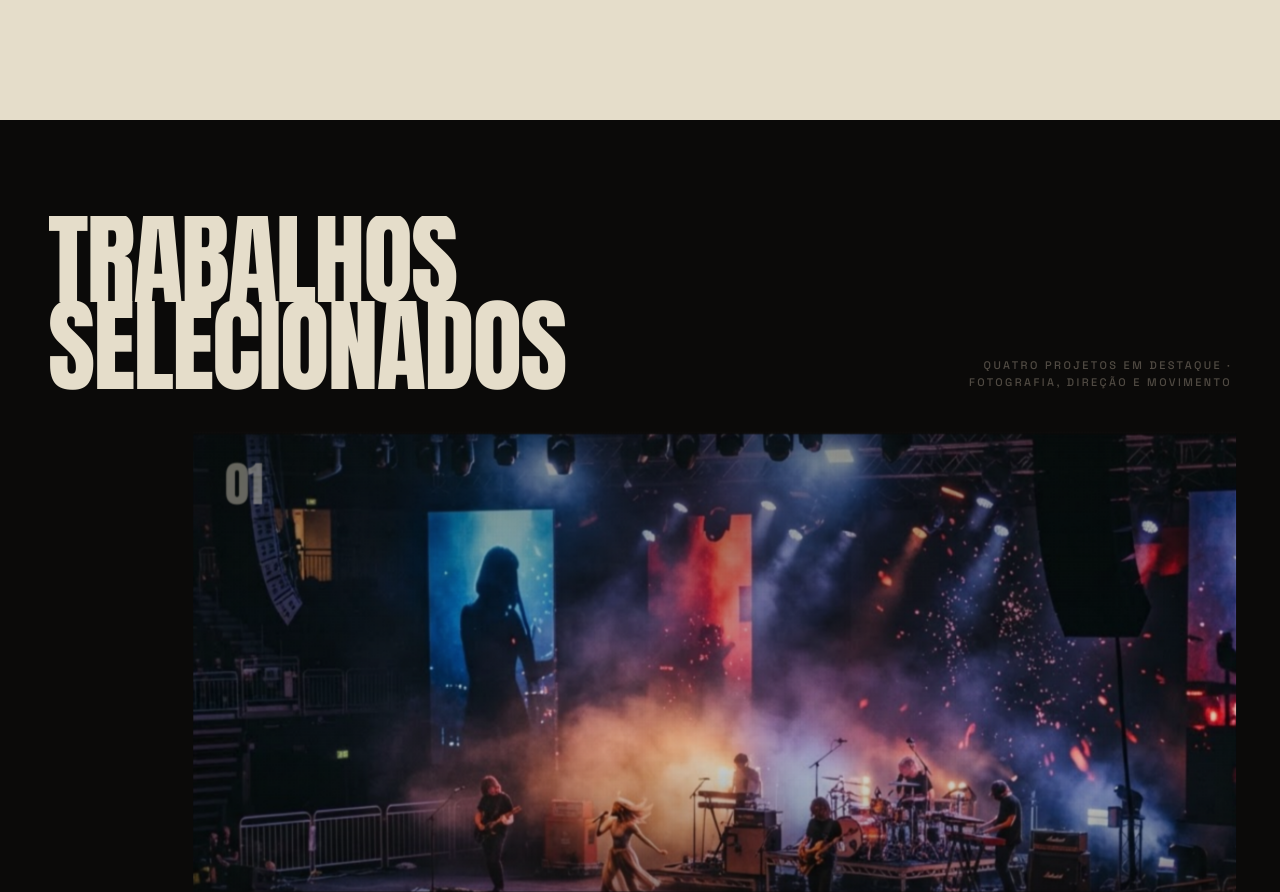
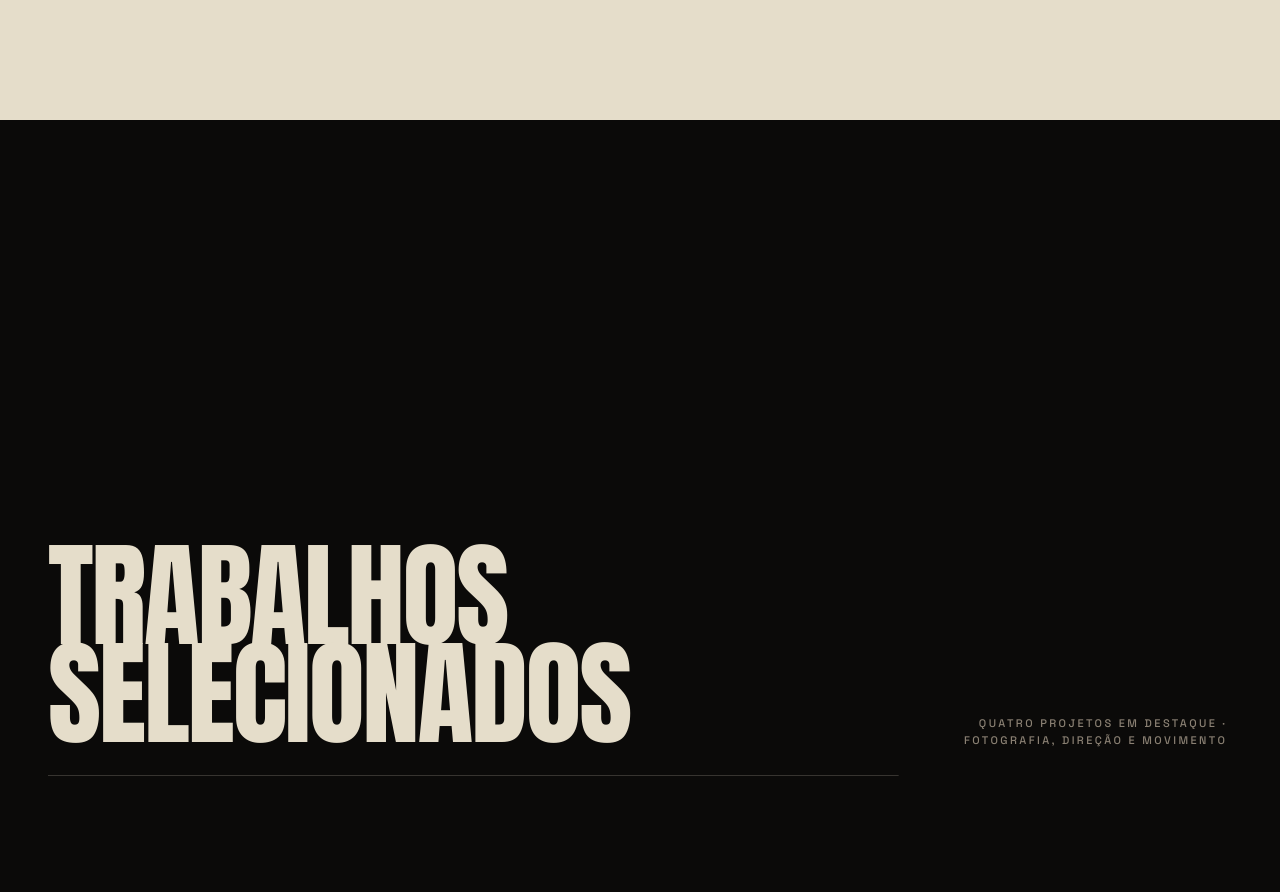
Before and after one commit to duuhsk18/magonfotografia, a Next.js app: page / in a window 1280 px wide. Shown: the part 2880-3772 px from the top of the page. Built offline with nearby package versions, Linux system fonts and the light colour scheme.

Commit message:
fix: prevent works heading overlap during scroll
Co-Authored-By: Claude Opus 4.8 <noreply@anthropic.com>

```diff
--- a/components/featured-works.tsx
+++ b/components/featured-works.tsx
@@ -7,43 +7,55 @@ import { projects, type Project } from "@/lib/projects";
 import { MediaFrame } from "@/components/media-frame";
 
 export function FeaturedWorks() {
-  const ref = useRef<HTMLElement>(null);
+  return (
+    <section id="trabalhos" className="relative w-full bg-charcoal">
+      <WorksIntro />
+
+      <div className="relative">
+        {projects.map((project, i) => (
+          <ProjectPanel key={project.id} project={project} position={i} />
+        ))}
+      </div>
+    </section>
+  );
+}
+
+function WorksIntro() {
+  const ref = useRef<HTMLDivElement>(null);
   const reduce = useReducedMotion();
   const { scrollYProgress } = useScroll({
     target: ref,
     offset: ["start end", "end start"],
   });
 
-  const headingY = useTransform(scrollYProgress, [0, 0.22], reduce ? ["0%", "0%"] : ["28%", "0%"]);
-  const headingClip = useTransform(scrollYProgress, [0.02, 0.18], ["inset(0% 0% 100% 0%)", "inset(0% 0% 0% 0%)"]);
+  const headingY = useTransform(scrollYProgress, [0, 0.45, 1], reduce ? ["0%", "0%", "0%"] : ["18%", "0%", "-18%"]);
+  const headingOpacity = useTransform(scrollYProgress, [0, 0.18, 0.78, 1], [0, 1, 1, 0]);
+  const labelX = useTransform(scrollYProgress, [0, 1], reduce ? ["0%", "0%"] : ["10%", "-6%"]);
 
   return (
-    <section ref={ref} id="trabalhos" className="relative w-full bg-charcoal">
-      <div className="sticky top-0 z-10 pointer-events-none px-6 pb-8 pt-[12vh] md:px-12">
-        <div className="flex flex-col gap-4 md:flex-row md:items-end md:justify-between">
+    <div ref={ref} className="relative flex min-h-[92svh] items-end overflow-hidden px-6 pb-[12vh] pt-[16vh] md:px-12">
+      <motion.div
+        aria-hidden="true"
+        className="absolute inset-x-6 bottom-[10vh] h-px origin-left bg-cream/20 md:inset-x-12"
+        style={{ scaleX: scrollYProgress }}
+      />
+      <div className="relative z-10 flex w-full flex-col gap-8 md:flex-row md:items-end md:justify-between">
         <motion.h2
-            style={{ y: headingY, clipPath: headingClip }}
-            className="font-display text-[13vw] leading-none text-cream md:text-[8vw]"
+          style={{ y: headingY, opacity: headingOpacity }}
+          className="font-display text-[18vw] leading-[0.78] text-cream md:text-[9vw]"
         >
           Trabalhos
           <br />
           Selecionados
         </motion.h2>
         <motion.p
-            style={{ opacity: scrollYProgress }}
-            className="micro-label max-w-xs text-muted-foreground md:text-right"
+          style={{ x: labelX, opacity: headingOpacity }}
+          className="micro-label max-w-xs text-muted-foreground md:mb-3 md:text-right"
         >
           Quatro projetos em destaque · Fotografia, direção e movimento
         </motion.p>
       </div>
     </div>
-
-      <div className="relative -mt-[10vh]">
-        {projects.map((project, i) => (
-          <ProjectPanel key={project.id} project={project} position={i} />
-        ))}
-      </div>
-    </section>
   );
 }
 
@@ -57,26 +69,27 @@ function ProjectPanel({ project, position }: { project: Project; position: numbe
 
   const clip = useTransform(
     scrollYProgress,
-    [0, 0.28, 0.76, 1],
+    [0, 0.22, 0.78, 1],
     reduce
       ? ["inset(0% 0% 0% 0%)", "inset(0% 0% 0% 0%)", "inset(0% 0% 0% 0%)", "inset(0% 0% 0% 0%)"]
-      : ["inset(24% 18% 22% 18%)", "inset(0% 0% 0% 0%)", "inset(0% 0% 0% 0%)", "inset(18% 10% 20% 10%)"],
+      : ["inset(20% 12% 20% 12%)", "inset(0% 0% 0% 0%)", "inset(0% 0% 0% 0%)", "inset(12% 8% 16% 8%)"],
   );
-  const mediaScale = useTransform(scrollYProgress, [0, 0.5, 1], reduce ? [1, 1, 1] : [1.22, 1, 1.16]);
-  const mediaY = useTransform(scrollYProgress, [0, 1], reduce ? ["0%", "0%"] : ["-5%", "7%"]);
-  const titleY = useTransform(scrollYProgress, [0, 0.44, 1], reduce ? ["0%", "0%", "0%"] : ["58%", "0%", "-28%"]);
-  const metaY = useTransform(scrollYProgress, [0.1, 0.48, 1], reduce ? ["0%", "0%", "0%"] : ["90%", "0%", "30%"]);
-  const panelScale = useTransform(scrollYProgress, [0.66, 1], reduce ? [1, 1] : [1, 0.9]);
-  const panelOpacity = useTransform(scrollYProgress, [0.72, 1], [1, 0.22]);
-  const indexOpacity = useTransform(scrollYProgress, [0.15, 0.36, 0.86], [0, 1, 0.28]);
-  const curtainY = useTransform(scrollYProgress, [0, 0.18, 0.86, 1], reduce ? ["100%", "100%", "100%", "100%"] : ["0%", "100%", "100%", "0%"]);
+  const mediaScale = useTransform(scrollYProgress, [0, 0.5, 1], reduce ? [1, 1, 1] : [1.12, 1, 1.08]);
+  const mediaY = useTransform(scrollYProgress, [0, 1], reduce ? ["0%", "0%"] : ["-3%", "4%"]);
+  const titleY = useTransform(scrollYProgress, [0, 0.28, 0.82, 1], reduce ? ["0%", "0%", "0%", "0%"] : ["24%", "0%", "0%", "16%"]);
+  const titleOpacity = useTransform(scrollYProgress, [0, 0.18, 0.84, 1], [0, 1, 1, 0]);
+  const metaY = useTransform(scrollYProgress, [0, 0.35, 0.86, 1], reduce ? ["0%", "0%", "0%", "0%"] : ["30%", "0%", "0%", "18%"]);
+  const metaOpacity = useTransform(scrollYProgress, [0.08, 0.28, 0.82, 1], [0, 1, 1, 0]);
+  const panelScale = useTransform(scrollYProgress, [0, 0.5, 1], reduce ? [1, 1, 1] : [0.96, 1, 0.96]);
+  const panelOpacity = useTransform(scrollYProgress, [0, 0.12, 0.9, 1], [0.5, 1, 1, 0.45]);
+  const indexOpacity = useTransform(scrollYProgress, [0.12, 0.3, 0.86], [0, 1, 0.45]);
 
   const titleSide = position % 2 === 0 ? "md:items-end md:text-right" : "md:items-start md:text-left";
-  const mediaWidth = position % 2 === 0 ? "md:w-[82vw]" : "md:w-[72vw]";
+  const mediaWidth = position % 2 === 0 ? "md:w-[84vw]" : "md:w-[74vw]";
   const mediaX = position % 2 === 0 ? "md:ml-auto" : "md:mr-auto";
 
   return (
-    <div ref={ref} className="relative h-[150vh]">
+    <div ref={ref} className="relative h-[128vh]">
       <motion.div
         style={{ scale: panelScale, opacity: panelOpacity }}
         className="sticky top-0 flex h-svh items-center justify-center overflow-hidden px-4 md:px-10"
@@ -87,7 +100,6 @@ function ProjectPanel({ project, position }: { project: Project; position: numbe
           data-cursor-text="Ver projeto"
           className={`focus-ring group relative block h-[78svh] w-full ${mediaWidth} ${mediaX}`}
         >
-          {/* Media with editorial cut reveal */}
           <motion.div style={{ clipPath: clip }} className="media-grain absolute inset-0">
             <motion.div style={{ scale: mediaScale, y: mediaY }} className="h-full w-full">
               <MediaFrame
@@ -97,36 +109,28 @@ function ProjectPanel({ project, position }: { project: Project; position: numbe
                 sizes="(max-width: 768px) 100vw, 1400px"
               />
             </motion.div>
-            <div className="absolute inset-0 bg-gradient-to-t from-charcoal/85 via-charcoal/10 to-charcoal/45" />
+            <div className="absolute inset-0 bg-gradient-to-t from-charcoal/88 via-charcoal/10 to-charcoal/35" />
           </motion.div>
 
-          <motion.div
-            aria-hidden="true"
-            className="absolute inset-0 z-20 bg-cream mix-blend-difference"
-            style={{ y: curtainY }}
-          />
-
-          {/* Index number */}
           <motion.div style={{ opacity: indexOpacity }} className="absolute left-5 top-5 z-10 md:left-8 md:top-8">
             <span className="font-display text-3xl text-cream/80 md:text-5xl">
               {project.index}
             </span>
           </motion.div>
 
-          {/* Title + meta */}
           <div
             className={`absolute inset-0 z-10 flex flex-col justify-end p-5 ${titleSide} md:p-10`}
           >
-            <div className="max-w-[92%] overflow-hidden">
+            <div className="max-w-[92%] overflow-hidden pb-1">
               <motion.h3
-                style={{ y: titleY }}
+                style={{ y: titleY, opacity: titleOpacity }}
                 className="font-display text-[13vw] leading-[0.85] text-warm-white transition-transform duration-500 group-hover:-translate-y-1 md:text-[7vw]"
               >
                 {project.title}
               </motion.h3>
             </div>
             <motion.div
-              style={{ y: metaY }}
+              style={{ y: metaY, opacity: metaOpacity }}
               className={`mt-4 flex flex-wrap items-center gap-x-6 gap-y-2 ${position % 2 === 0 ? "md:justify-end" : ""}`}
             >
               <span className="micro-label text-cream">{project.category}</span>
```
Lines whose indentation alone changed are shown as unchanged.
